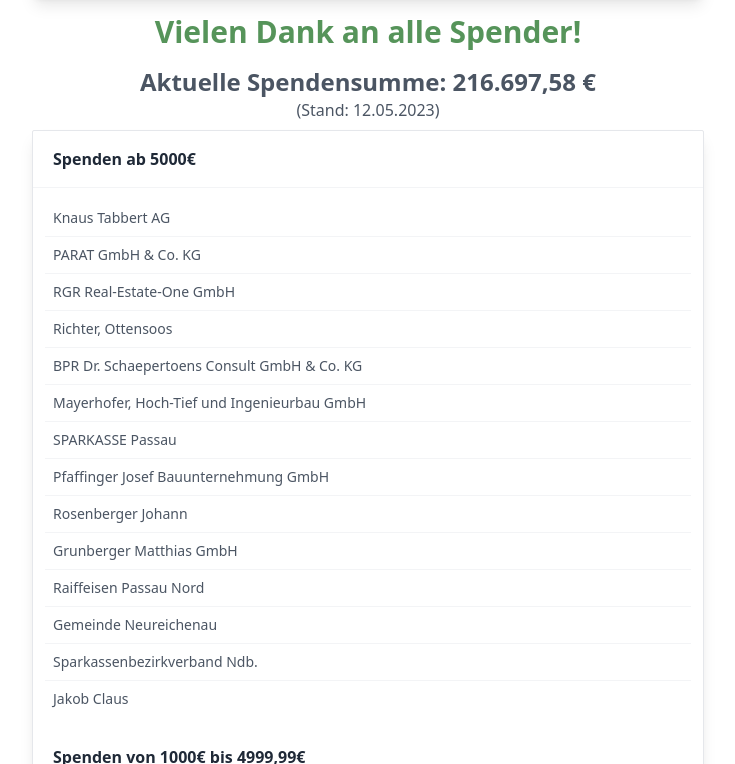
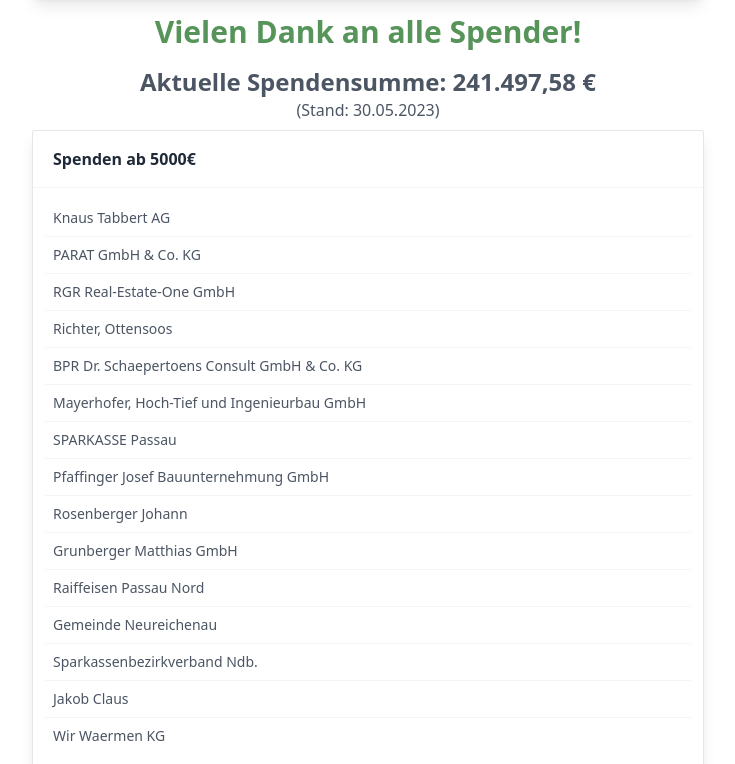
Before and after one commit to giggei/dreisessel, a SvelteKit app: page /spenden in a window 1280 px wide. Shown: the part 896-1660 px from the top of the page, without its empty margins (272-1007 px from the left). Built offline with nearby package versions, Linux system fonts and the light colour scheme.

Commit message:
Update Spender

```diff
--- a/src/routes/spenden/+page.svelte
+++ b/src/routes/spenden/+page.svelte
@@ -61,8 +61,8 @@
 
 			<section class="antialiased text-gray-600">
 				<div class="flex flex-col place-items-center">
-					<h1 class="font-bold text-2xl">Aktuelle Spendensumme:   216.697,58 €</h1>
-					<div class="mb-2">(Stand: 12.05.2023)</div>
+					<h1 class="font-bold text-2xl">Aktuelle Spendensumme:  241.497,58 €</h1>
+					<div class="mb-2">(Stand: 30.05.2023)</div>
 
 					<div
 						class="w-full max-w-2xl mx-auto bg-white shadow-lg rounded-sm border border-gray-200"
@@ -142,6 +142,11 @@
 										<tr>
 											<td class="p-2 whitespace-nowrap">
 												<div class="text-left">Jakob Claus</div>
+											</td>
+										</tr>
+										<tr>
+											<td class="p-2 whitespace-nowrap">
+												<div class="text-left">Wir Waermen KG</div>
 											</td>
 										</tr>
 									</tbody>
@@ -395,6 +400,16 @@
 										<tr>
 											<td class="p-2 whitespace-nowrap">
 												<div class="text-left">Roehrl & Keil GmbH</div>
+											</td>
+										</tr>
+										<tr>
+											<td class="p-2 whitespace-nowrap">
+												<div class="text-left">Muthmann Alexander</div>
+											</td>
+										</tr>
+										<tr>
+											<td class="p-2 whitespace-nowrap">
+												<div class="text-left">Geosystem GBK GmbH</div>
 											</td>
 										</tr>
 									</tbody>
@@ -1026,6 +1041,31 @@
 												<div class="text-left">Theresia und Josef Madl</div>
 											</td>
 										</tr>
+										<tr>
+											<td class="p-2 whitespace-nowrap">
+												<div class="text-left">Betonsägearbeiten und Kernbohrungen Vogl GmbH</div>
+											</td>
+										</tr>
+										<tr>
+											<td class="p-2 whitespace-nowrap">
+												<div class="text-left">Anetzberger Maximilian</div>
+											</td>
+										</tr>
+										<tr>
+											<td class="p-2 whitespace-nowrap">
+												<div class="text-left">Weber Elke</div>
+											</td>
+										</tr>
+										<tr>
+											<td class="p-2 whitespace-nowrap">
+												<div class="text-left">Schwaiger Manfred</div>
+											</td>
+										</tr>
+										<tr>
+											<td class="p-2 whitespace-nowrap">
+												<div class="text-left">Dr. Reinhard August Roth und Christa Roth</div>
+											</td>
+										</tr>
 									</tbody>
 								</table>
 							</div>
```
